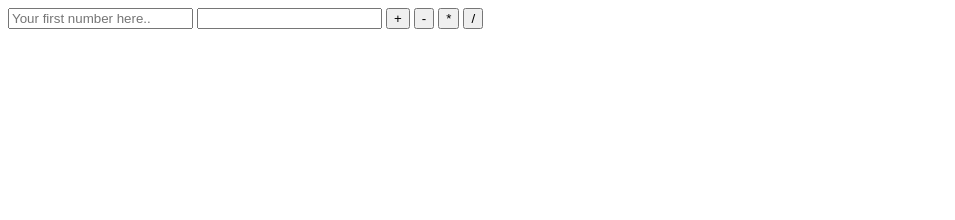
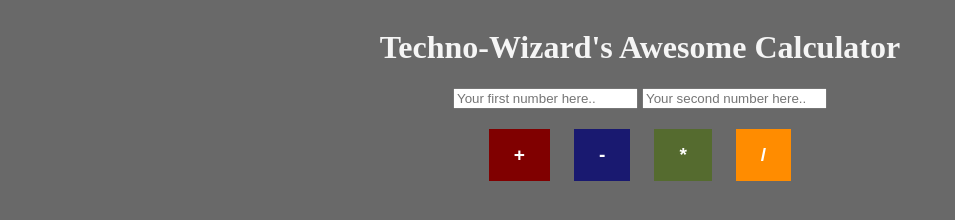
Before and after one commit to MissaelOrtiz/LAB-03b-Build-a-Calculator, a plain HTML site: page index.html in a window 1280 px wide. Shown: the whole page, without its empty margins (0-955 px from the left). Drawn offline with Linux system fonts and the light colour scheme.

Commit message:
Added style

```diff
--- a/index.html
+++ b/index.html
@@ -5,15 +5,21 @@
     <meta http-equiv="X-UA-Compatible" content="IE=edge">
     <meta name="viewport" content="width=device-width, initial-scale=1.0">
     <title>The Best Calculator in the Whole Entire World (honestly)</title>
+    <link rel="stylesheet" href="./style.css">
 </head>
 <body>
     <main>
-        <input id="in1" placeholder="Your first number here.."/>
-        <input id="in2" />
-        <button id="addi">+</button>
-        <button id="subt">-</button>
-        <button id="mult">*</button>
-        <button id="divi">/</button>
+        <h1>Techno-Wizard's Awesome Calculator</h1>
+        <div class="inputs">
+            <input id="in1" placeholder="Your first number here.."/>
+            <input id="in2" placeholder="Your second number here.." />
+        </div>
+        <div>
+            <button id="addi" class="button">+</button>
+             <button id="subt" class="button">-</button>
+             <button id="mult" class="button">*</button>
+            <button id="divi" class="button">/</button>
+        </div>
         <span id="results"></span>
     </main>
     <script src="./app.js"></script>
--- a/style.css
+++ b/style.css
@@ -1,5 +1,36 @@
 body {
+    display: flex;
+    flex-direction: column;
+    column-count: auto;
+    align-items: center;
     text-align: center;
-    font-family: sans-serif;
-    align-content: center;
+    color: whitesmoke;
+    background-color: dimgray;
 }
+.button {
+    border: none;
+    padding: 15px 25px;
+    display: inline-block;
+    font-size: larger;
+    margin: 20px 10px;
+    font-weight: bolder;
+    color: white;
+}
+#addi {
+    background-color: maroon;
+}
+#subt {
+    background-color: midnightblue;
+}
+#mult {
+    background-color: darkolivegreen;
+}
+#divi {
+    background-color: darkorange;
+}
+#results {
+    font-size: 7rem;
+    font-weight: bolder;
+    border: none;
+    background-color:;
+}
```
